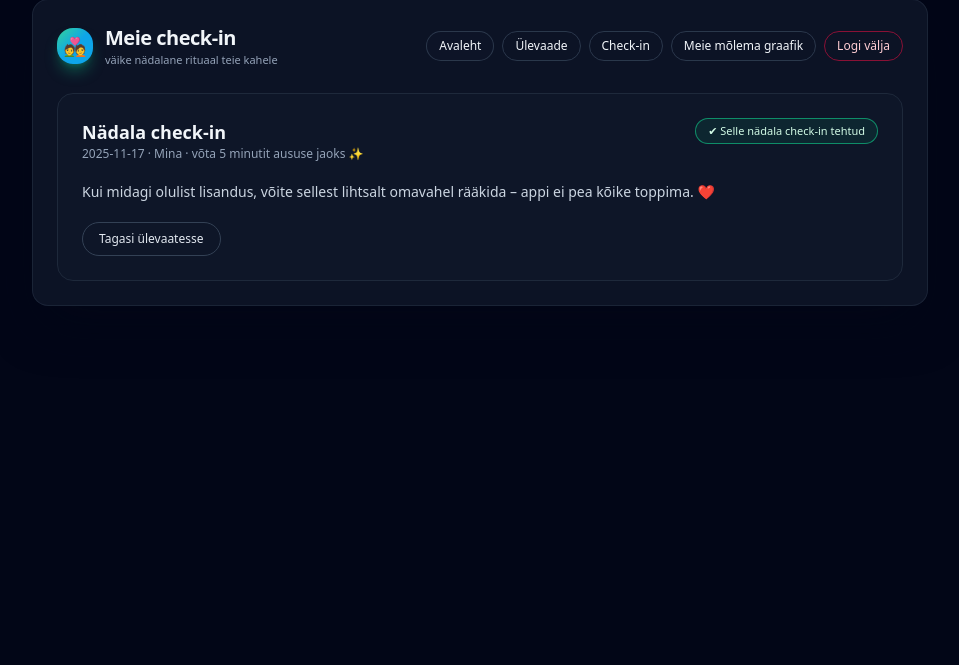
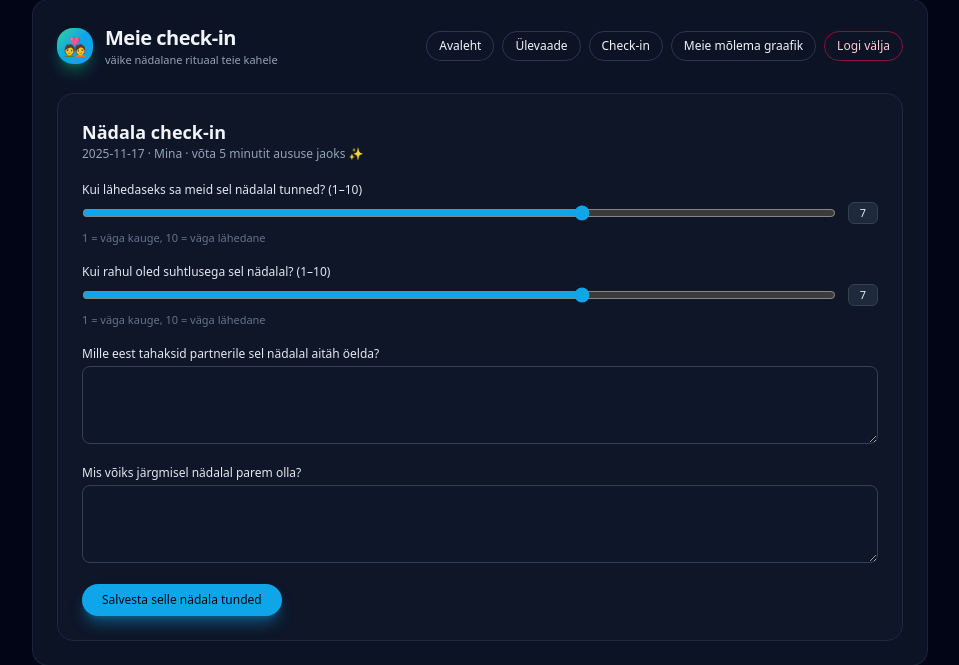
Before and after one commit to AKclever/meie_checkin, a Flask app: page /checkin in a window 1280 px wide. Shown: the part 25-690 px from the top of the page, without its empty margins (160-1119 px from the left). Run offline with Flask 3, Linux system fonts and the light colour scheme; a user stored in the database is signed in; some libraries are stand-ins or nearby versions.

Commit message:
Allow multiple weekly check-ins

```diff
--- a/app.py
+++ b/app.py
@@ -51,9 +51,6 @@ class CheckIn(db.Model):
     id = db.Column(db.Integer, primary_key=True)
     user_id = db.Column(db.Integer, db.ForeignKey("user.id"), nullable=False)
     week_start = db.Column(db.Date, nullable=False)
-
-    # igal kasutajal max 1 check-in nädala kohta
-    __table_args__ = (db.UniqueConstraint("user_id", "week_start", name="uq_checkin_user_week"),)
 
     answers = db.relationship("Answer", backref="checkin", lazy=True, cascade="all, delete-orphan")
 
@@ -152,7 +149,6 @@ def logout():
 def checkin():
     user = current_user()
     week_start = get_current_week_start()
-    existing = CheckIn.query.filter_by(user_id=user.id, week_start=week_start).first()
     questions = Question.query.order_by(Question.id.asc()).all()
 
     previous = (
@@ -167,10 +163,6 @@ def checkin():
             prev_answers[a.question_id] = a.value
 
     if request.method == "POST":
-        if existing:
-            flash("Selle nädala check-in on juba tehtud. ❤️", "info")
-            return redirect(url_for("dashboard"))
-
         ch = CheckIn(user_id=user.id, week_start=week_start)
         db.session.add(ch)
         db.session.flush()  # et ch.id olemas oleks
@@ -188,7 +180,6 @@ def checkin():
                            user=user,
                            questions=questions,
                            week_start=week_start,
-                           already_done=bool(existing),
                            prev_answers=prev_answers)
 
 
--- a/templates/checkin.html
+++ b/templates/checkin.html
@@ -9,22 +9,8 @@
         {{ week_start }} · {{ user.name }} · võta 5 minutit aususe jaoks ✨
       </p>
     </div>
-    {% if already_done %}
-      <span class="inline-flex items-center rounded-full bg-emerald-500/10 border border-emerald-500/70 px-3 py-1 text-[11px] text-emerald-100">
-        ✔ Selle nädala check-in tehtud
-      </span>
-    {% endif %}
   </div>
 
-  {% if already_done %}
-    <p class="text-sm text-slate-300">
-      Kui midagi olulist lisandus, võite sellest lihtsalt omavahel rääkida – appi ei pea kõike toppima. ❤️
-    </p>
-    <a href="{{ url_for('dashboard') }}"
-       class="inline-flex mt-2 items-center justify-center rounded-full px-4 py-2 text-xs font-medium border border-slate-700 text-slate-200 hover:border-brand-500 hover:text-brand-200 transition">
-      Tagasi ülevaatesse
-    </a>
-  {% else %}
   <form method="post" class="space-y-4 text-sm">
     {% for q in questions %}
       <div class="space-y-1">
@@ -74,6 +60,5 @@
       update();
     });
   </script>
-  {% endif %}
 </div>
 {% endblock %}
```
Lines whose indentation alone changed are shown as unchanged.
